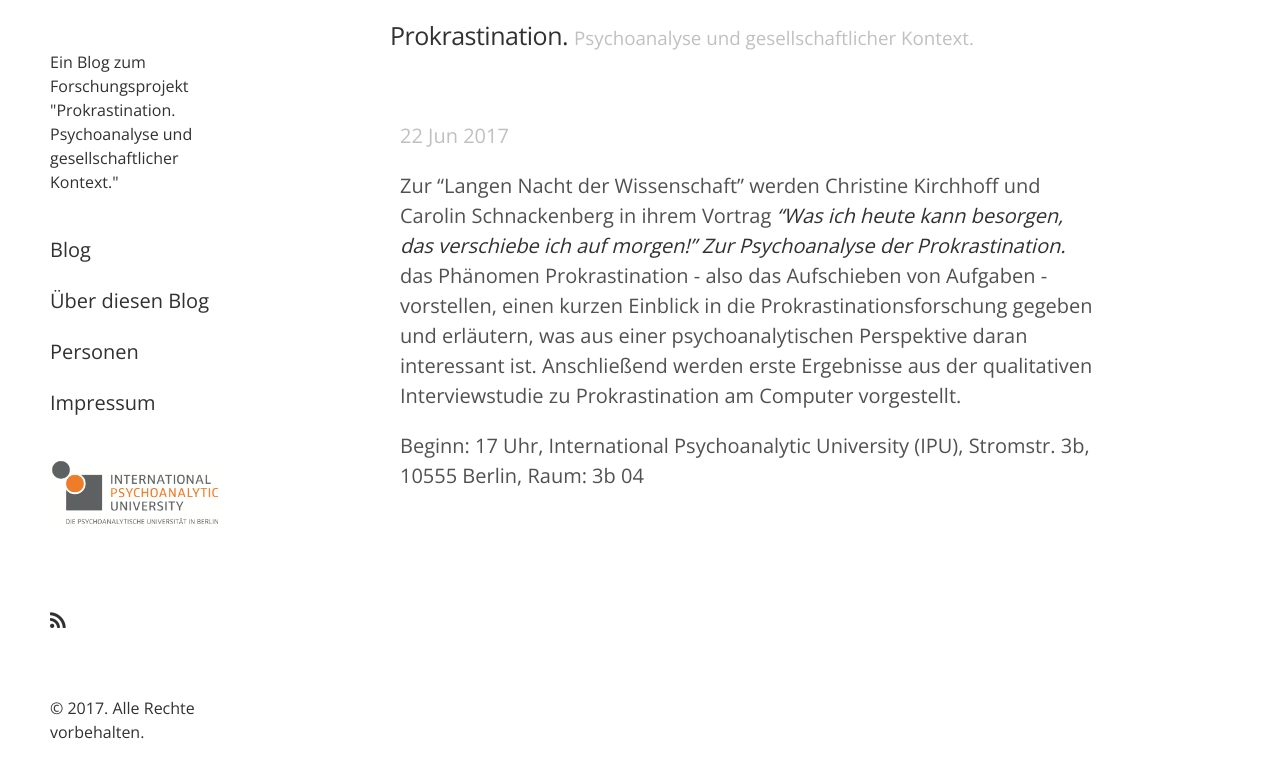
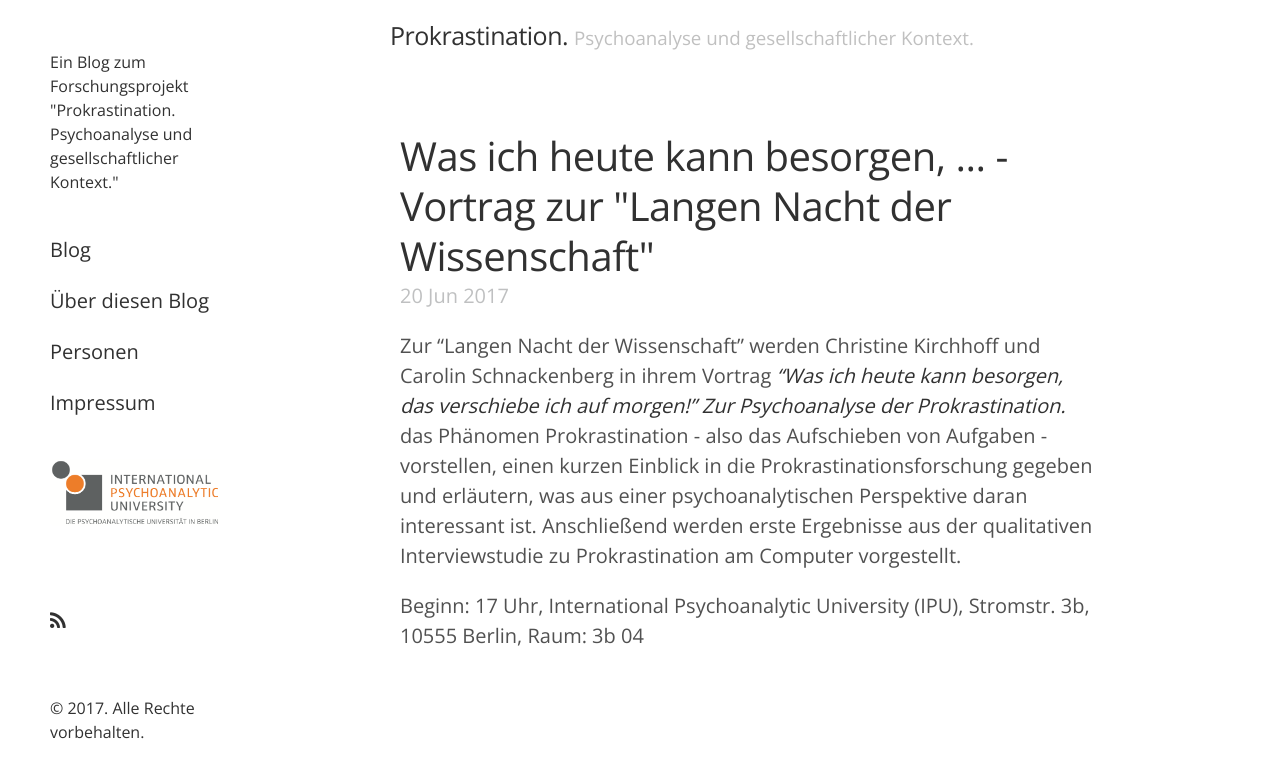
Before and after one commit to aufschieben/aufschieben.github.io, a Jekyll site: the page built from _posts/2017-06-20-Lange-Nacht.markdown, in a window 1280 px wide. Shown: the top 778 px of the page. Built offline with Jekyll 4.4.1, drawn with Linux system fonts in a browser that asks for light colours; our own code applies the rules of GitHub Pages for plain Markdown files.

Commit message:
Update 2017-06-20-Lange-Nacht.markdown

```diff
--- a/_posts/2017-06-20-Lange-Nacht.markdown
+++ b/_posts/2017-06-20-Lange-Nacht.markdown
@@ -1,6 +1,6 @@
 ---
 published: true
-title: "Was ich heute kann besorgen, ..." - Vortrag zur Langen Nacht der Wissenschaft
+title: Was ich heute kann besorgen, ... - Vortrag zur "Langen Nacht der Wissenschaft"
 layout: post
 excerpt_separator: <!--more-->
 ---
```
